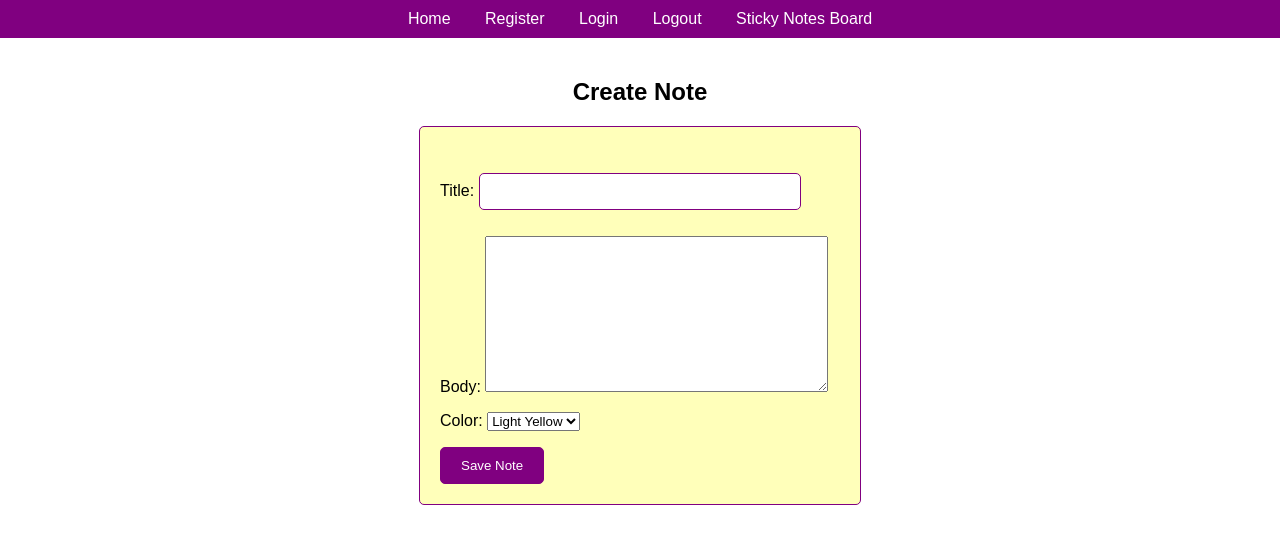
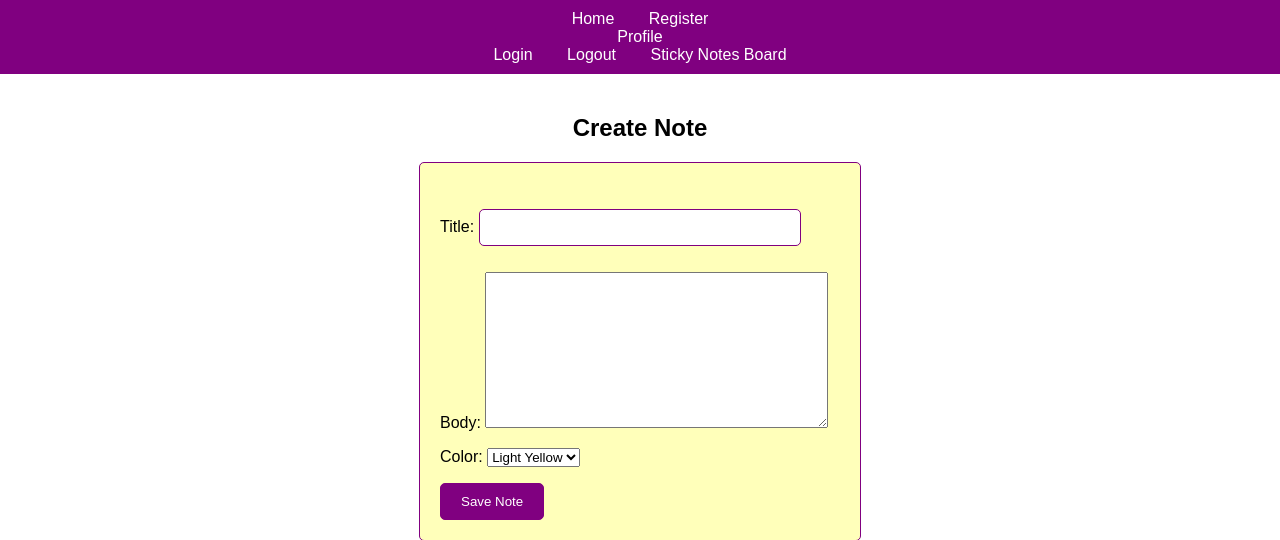
Before and after one commit to Tsukistef/sticky_notes_project, a Django app: page /create_note/ in a window 1280 px wide. Shown: the top 540 px of the page. Run offline with Django 5.2, Linux system fonts and the light colour scheme; a user stored in the database is signed in.

Commit message:
first commit profile

```diff
--- a/stickynotes/stickynotes_app/templates/base.html
+++ b/stickynotes/stickynotes_app/templates/base.html
@@ -17,6 +17,9 @@
                     </div>
                     <div style="display:inline-block;">
                         <a href="{% url 'register' %}">Register</a>
+                    </div>
+                    <div style="display:inlibe-block;">
+                        <a href="{% url 'profile' %}">Profile</a>
                     </div>
                     <div style="display:inline-block;">
                         <a href="{% url 'login' %}">Login</a>
```
